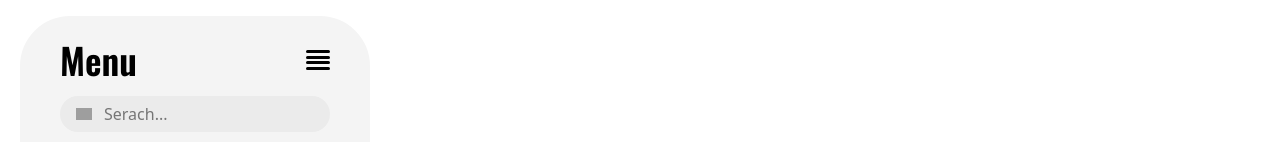
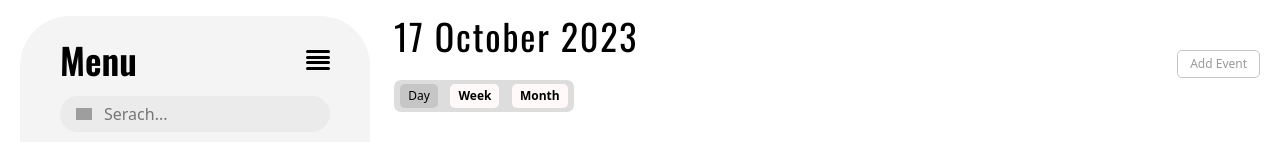
Before and after one commit to 01mehran/To-Do-App-React, a React (Vite) app: page /calendarPage in a window 1280 px wide. Shown: the top 142 px of the page. Built offline with nearby package versions, Linux system fonts and the light colour scheme; grey boxes are pictures that could not be loaded; a web font is replaced by a local one.

Commit message:
Add calendar detailes

```diff
--- a/src/Pages/CalendarPage.jsx
+++ b/src/Pages/CalendarPage.jsx
@@ -1,10 +1,12 @@
 import React from "react";
 import { Menu } from "@/components/Menu";
+import { Calendar} from "@/components/Calendar";
 
 export const Calendarpage = () => {
   return (
     <div className="flex gap-6 px-5 py-4">
       <Menu />
+      <Calendar />
     </div>
   );
 };
--- /dev/null
+++ b/src/components/Calendar.jsx
@@ -0,0 +1,29 @@
+export const Calendar = () => {
+  return (
+    <div className="w-full">
+      <header className="flex w-full items-center justify-between">
+        <div>
+          <h1 className="font-Oswald text-4xl font-normal tracking-wider">
+            17 October 2023
+          </h1>
+          <article className="bg-dark-gray mt-6 flex w-full max-w-[180px] flex-wrap items-center justify-around gap-2 rounded-[7px] p-[4px]">
+            <span className="bg-dark font-Notosans font- cursor-pointer rounded-[5px] px-2 py-1 text-xs">
+              Day
+            </span>
+            <span className="font-Notosans cursor-pointer rounded-[5px] bg-white px-2 py-1 text-xs font-semibold">
+              Week
+            </span>
+            <span className="font-Notosans cursor-pointer rounded-[5px] bg-white px-2 py-1 text-xs font-semibold">
+              Month
+            </span>
+          </article>
+        </div>
+        <button className="font-Notosans font-400 cursor-pointer rounded-[5px] border-[1px] border-light-gray px-3 py-1 text-[12px] text-black/40">
+          Add Event
+        </button>
+      </header>
+      <main className="mt-8 border-[1px] border-light-gray h-[75vh] rounded-[30px]">
+      </main>
+    </div>
+  );
+};
--- a/src/index.css
+++ b/src/index.css
@@ -19,9 +19,11 @@
   --color-gray: #EBEBEB;
   --color-smoky-gray: #F4F4F4;
   --color-grey: #D9D9D933;
-   --color-red: #FF0000;
+  --color-red: #FF0000;
   --color-green: #61FF00;
   --color-blue: #5D7DF0;
+  --color-dark-gray: #DDDDDD;
+  --color-dark: #C6C6C6
 }
 
 /* styles.css */
```
